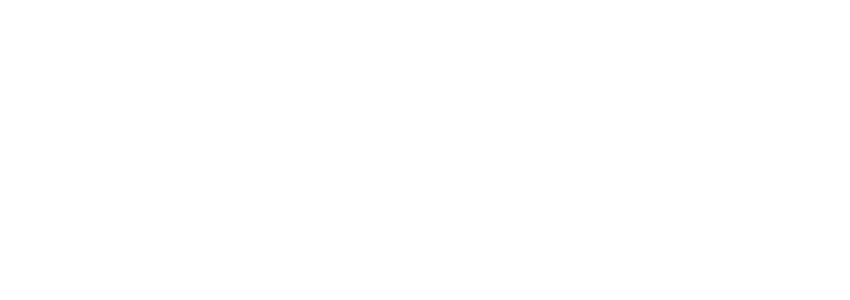
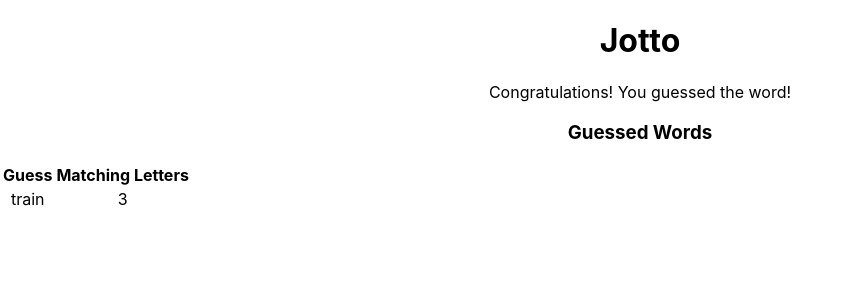
Before and after one commit to MarcinBalejko/jotto-testing-project, a React (Create React App) app: page / in a window 1280 px wide. Shown: the top 300 px of the page, without its empty margins (0-850 px from the left). Built offline with nearby package versions, Linux system fonts and the light colour scheme.

Commit message:
:recycle: Manual acceptance testing

```diff
--- a/src/App.js
+++ b/src/App.js
@@ -1,7 +1,19 @@
+import React, { Component } from "react";
 import "./App.css";
 
-function App() {
-  return <div className="App"></div>;
+import GuessedWords from "./GuessedWords";
+import Congrats from "./Congrats";
+
+export default class App extends Component {
+  render() {
+    return (
+      <div className="App">
+        <h1>Jotto</h1>
+        <Congrats success={true} />
+        <GuessedWords
+          guessedWords={[{ guessedWord: "train", letterMatchCount: 3 }]}
+        />
+      </div>
+    );
+  }
 }
-
-export default App;
```
